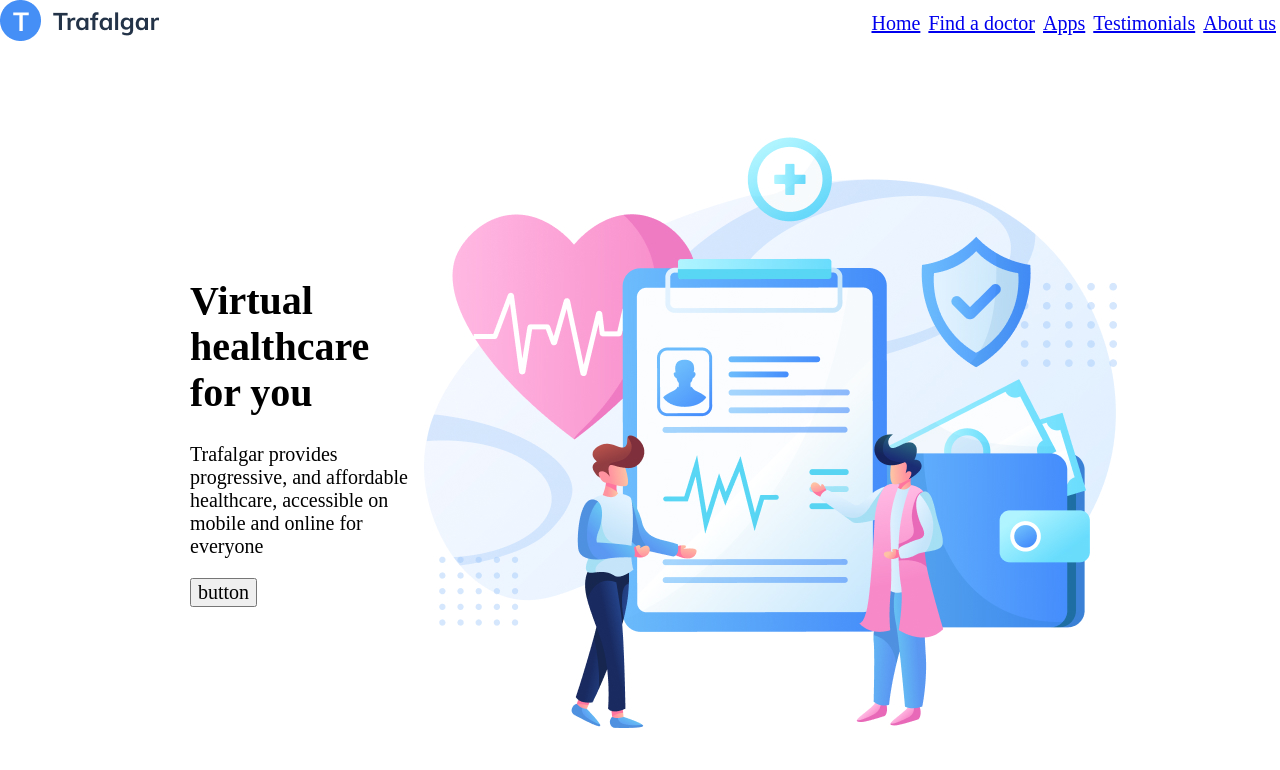
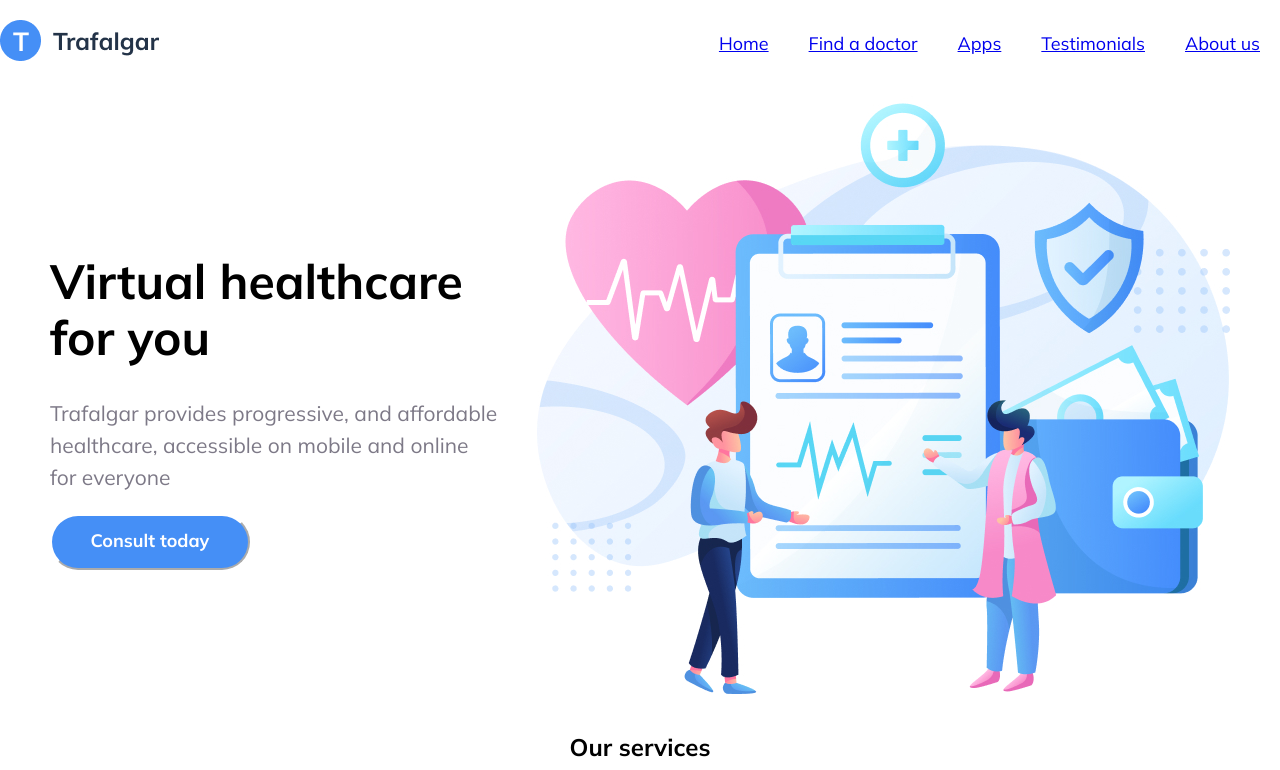
Before and after one commit to malyna-hanna/trafalgar, a plain HTML site: page index.html in a window 1280 px wide. Shown: the top 770 px of the page. Drawn offline with nearby package versions, Linux system fonts and the light colour scheme.

Commit message:
add new section

```diff
--- a/css/main.css
+++ b/css/main.css
@@ -1,6 +1,7 @@
 body{
   margin: 0;
-  font-size: 20px;
+  font-family: mulish;
+  max-width: 100%;
 }
 ul{
   margin: 0;
@@ -11,19 +12,56 @@ ul{
   display: flex;
   justify-content: space-between;
   align-items: center;
+  font-size: 18px;
+  line-height: 23px;
+  margin-top: 20px;
 }
 .nav ul{
   display: flex;
 }
 .nav a{
-  padding: 4px;
+  padding: 20px;
+
 }
 .first_section{
   display: flex;
   align-items: center;
-  margin-right: 163px;
-  margin-left: 190px;
-  margin-top: 84px;
+  margin-right: 30px;
+  margin-left: 30px;
+  margin-top: 30px;
+  justify-content: space-around;
+}
+.text h1{
+  font-size: 48px;
+  line-height: 56px;
+}
+.text p{
+  font-size: 21px;
+  line-height: 32px;
+  color: #7d7987;
+}
+button{
+  background-color: #458ff6;
+  color: #ffff;
+  border-radius: 55px;
+  width: 200px;
+  height: 56px;
+  font-size: 18px;
+  border-color: white;
+  font-weight: bold;
+}
+.heanding{
+  font-weight: bold;
+  font-size: 36px;
+  line-height: 56px;
+}
+.click{
+  color: #458ff6;
+  background-color: #ffff;
+  border-radius: 55px;
+  font-size: 18px;
+  font-weight: bold;
+  border-color: #458ff6;
 }
 .second_section{
   display: flex;
--- a/index.html
+++ b/index.html
@@ -28,11 +28,12 @@
   <main>
     <section class="first_section">
       <div class="text">
-        <h1>Virtual healthcare for you</h1>
-        <p>Trafalgar provides progressive, and affordable
-          healthcare, accessible on mobile and online
+        <h1>Virtual healthcare <br>
+          for you</h1>
+        <p>Trafalgar provides progressive, and affordable<br>
+          healthcare, accessible on mobile and online<br>
           for everyone</p>
-        <button>button</button>
+        <button>Consult today</button>
       </div>
       <img src="images/section_1_picture.jpg" alt="">
     </section>
@@ -80,18 +81,19 @@
           <p>Track and save your medical history and health data </p>
         </div>
       </div>
-      <button>learn more</button>
+      <button class="click">learn more</button>
     </section>
     <section class="third_section">
       <img src="images/picture_3.jpg" alt="">
       <div>
-        <h2>Leading healthcare providers</h2>
+        <h2 class="heanding">Leading healthcare<br>
+          providers</h2>
         <p>Trafalgar provides progressive,
           and affordable healthcare, accessible
           on mobile and online for everyone.
           To us, it’s not just work. We take pride
           in the solutions we deliver</p>
-        <button>Learn more</button>
+        <button class="click">Learn more</button>
       </div>
     </section>
     <section class="fourth_section">
@@ -102,12 +104,12 @@
           web portal allow you to access information instantaneously
           (no tedeous form, long calls,
           or administrative hassle) and securely</p>
-        <button>Download</button>
+        <button class="click">Download</button>
       </div>
       <img src="images/picture_4.jpg" alt="">
     </section>
     <section class="fifth_section">
-      <h2>What our customer are saying</h2>
+      <h2 class="heanding">What our customer are saying</h2>
       <div class="person">
         <img src="images/photo_5.png" alt="">
         <h5>Edward Newgate</h5>
@@ -142,7 +144,7 @@
           There are some...</p>
         <a href="">Read more</a>
       </div>
-      <button>View all</button>
+      <button class="click">View all</button>
     </section>
   </main>
   <footer class="footer">
```
Also changed, not shown: images/BG2.jpg (added), images/bg1.png (added).
